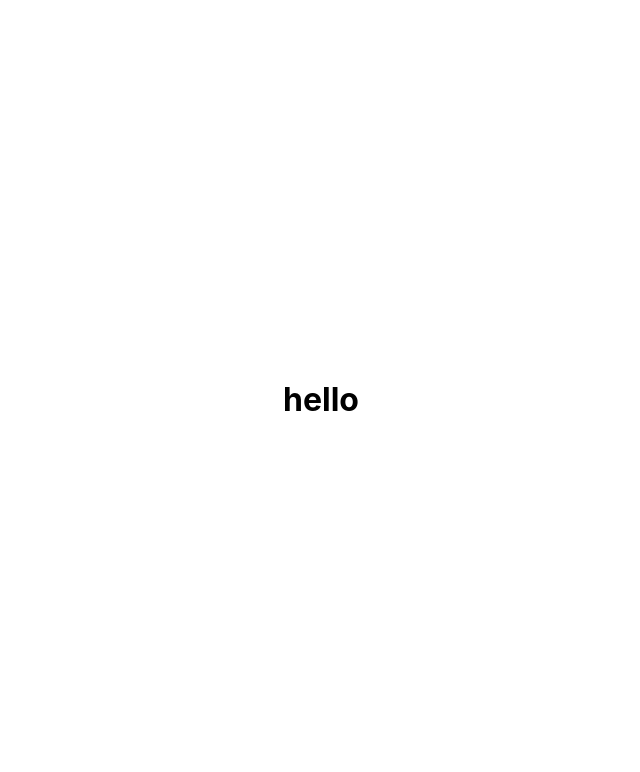
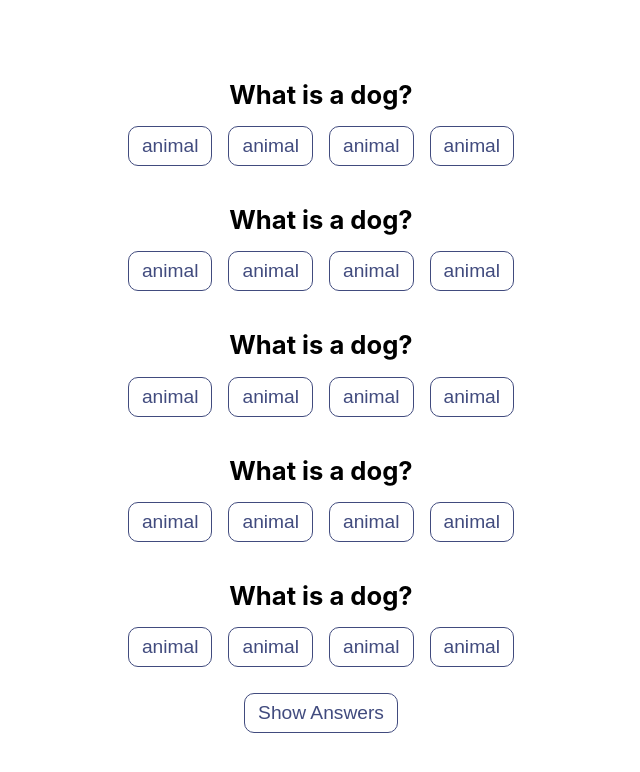
Before and after one commit to Kel-VinTech/quizzical-app, a React (Vite) app: page / in a window 1280 px wide. Shown: the top 772 px of the page, without its empty margins (319-959 px from the left). Built offline with nearby package versions, Linux system fonts and the light colour scheme.

Commit message:
made changes to project

```diff
--- a/src/components/MainPage.css
+++ b/src/components/MainPage.css
@@ -1,8 +1,4 @@
-*{
-    box-sizing: border-box;
-    margin: 0;
-    padding: 0;
-}
+/*
 
 body{
     display: flex;
@@ -38,4 +34,4 @@ p{
     color: #fff;
     border-radius: 5px;
     cursor: pointer;
-  }
+  } */
--- a/src/components/QuestionPage.jsx
+++ b/src/components/QuestionPage.jsx
@@ -1,9 +1,61 @@
 import React from "react";
+
 
 
 const Questionpage = () => {
     return (
-        <h1>hello</h1>
+        <div className="question_container">
+            <div className="questions">
+                <h3>What is a dog?</h3>
+                <div className="answer_btn">
+                    <button>animal</button>
+                    <button>animal</button>
+                    <button>animal</button>
+                    <button>animal</button>
+                </div>
+            </div>
+
+            <div className="questions">
+                <h3>What is a dog?</h3>
+                <div className="answer_btn">
+                    <button>animal</button>
+                    <button>animal</button>
+                    <button>animal</button>
+                    <button>animal</button>
+                </div>
+            </div>
+
+            <div className="questions">
+                <h3>What is a dog?</h3>
+                <div className="answer_btn">
+                    <button>animal</button>
+                    <button>animal</button>
+                    <button>animal</button>
+                    <button>animal</button>
+                </div>
+            </div>
+
+            <div className="questions">
+                <h3>What is a dog?</h3>
+                <div className="answer_btn">
+                    <button>animal</button>
+                    <button>animal</button>
+                    <button>animal</button>
+                    <button>animal</button>
+                </div>
+            </div>
+
+            <div className="questions">
+                <h3>What is a dog?</h3>
+                <div className="answer_btn">
+                    <button>animal</button>
+                    <button>animal</button>
+                    <button>animal</button>
+                    <button>animal</button>
+                </div>
+            </div>
+            <button>Show Answers </button>
+        </div>
     )
 }
 
--- a/src/index.css
+++ b/src/index.css
@@ -4,8 +4,63 @@
   line-height: 24px;
   font-weight: 400;
   font-synthesis: none;
-  text-rendering: optimizeLegibility;
+  text-endering: optimizeLegibility;
   -webkit-font-smoothing: antialiased;
   -moz-osx-font-smoothing: grayscale;
   -webkit-text-size-adjust: 100%;
 }
+
+*{
+  box-sizing: border-box;
+  margin: 0;
+  padding: 0;
+}
+
+body{
+  margin: 0 auto;
+}
+
+.container{
+  min-width: 300px;
+  min-height: 100vh;
+  display: flex;
+  align-items: center;
+  justify-content: center;
+}
+
+.question_container{
+  display: flex;
+  flex-direction: column;
+  justify-content: center;
+  align-items: center;
+}
+
+.questions{
+  display: flex;
+  padding: 1rem ;
+  flex-direction: column;
+  align-items: center;
+  justify-content: center;
+  margin-bottom: 10px;
+
+}
+.questions h3{
+  font-size: 1.6rem;
+  padding-bottom: 1.2rem;
+}
+
+.answer_btn{
+  display: flex;
+  justify-content: center;
+  align-items: center;
+  gap: 16px;
+}
+
+button{
+  font-size: 1.2rem;
+  padding: 8px 13px;
+  background: none;
+  border: 1px solid #414b7e;
+  border-radius: 10px;
+  color: #414b7e;
+}
```
